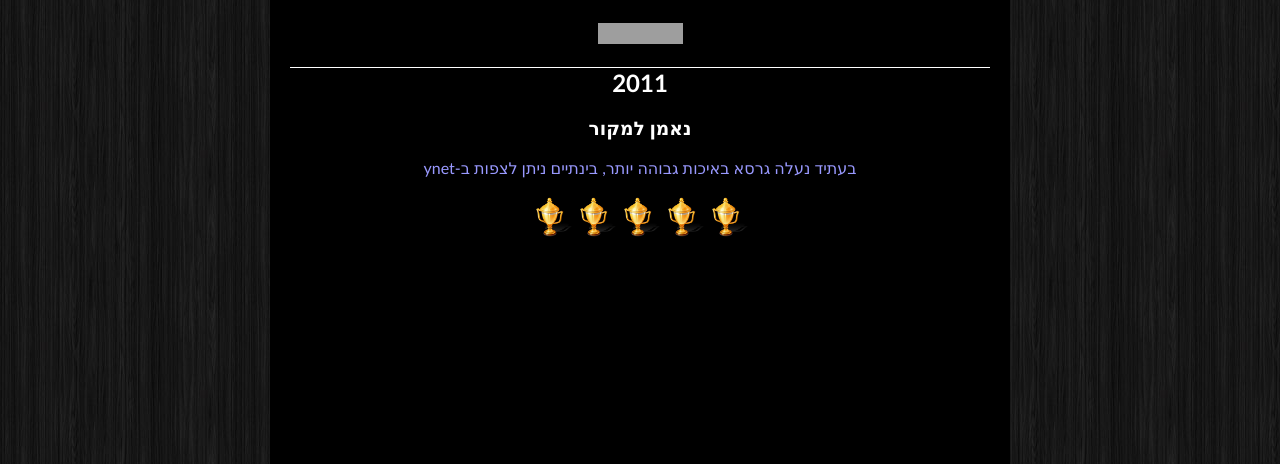
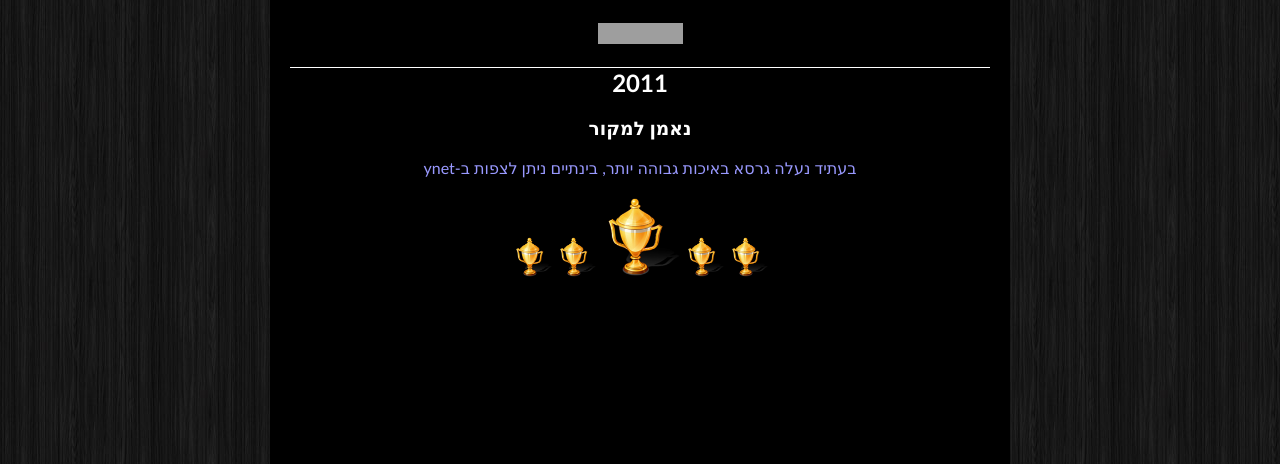
Before and after one commit to ubershmekel/deprecated-toplessproductions, a plain HTML site: page index.html in a window 1280 px wide. Shown: the part 274-738 px from the top of the page. Drawn offline with nearby package versions, Linux system fonts and the light colour scheme; grey boxes are pictures that could not be loaded.

Commit message:
Big trophy

```diff
--- a/index.html
+++ b/index.html
@@ -39,6 +39,11 @@
         .trophy {
             width:40px;
             height:40px;
+        }
+
+		.big_trophy {
+            width:80px;
+            height:80px;
         }
         h1 {
             font-family: 'Special Elite', serif;
@@ -82,9 +87,9 @@
         </a>
         </div>
         <br />
-        <img class="trophy" src="trophy.png" alt="Best Film 2011" title="Best Film 2011"/>
         <img class="trophy" src="trophy.png" alt="Best Film Editing" title="Best Film Editing"/>
         <img class="trophy" src="trophy.png" alt="Best Cinematography" title="Best Cinematography"/>
+        <img class="big_trophy" src="trophy.png" alt="Best Film 2011" title="Best Film 2011"/>
         <img class="trophy" src="trophy.png" alt="Audience Award" title="Audience Award"/>
         <img class="trophy" src="trophy.png" alt="Best use of dialogue line" title="Best use of dialogue line"/>
                 <div id="NeemanYnetEmbed" style="width:640px; height: 480px; margin:auto;">
```
